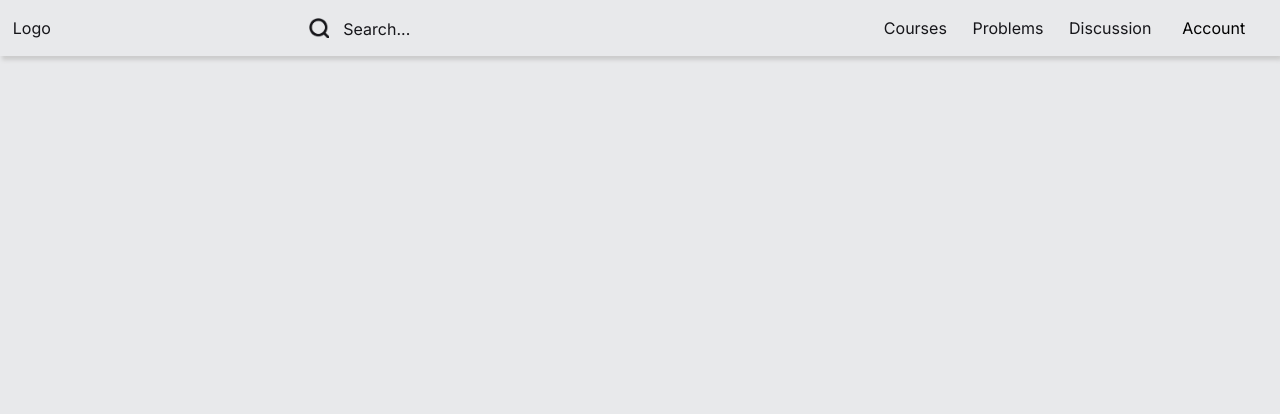
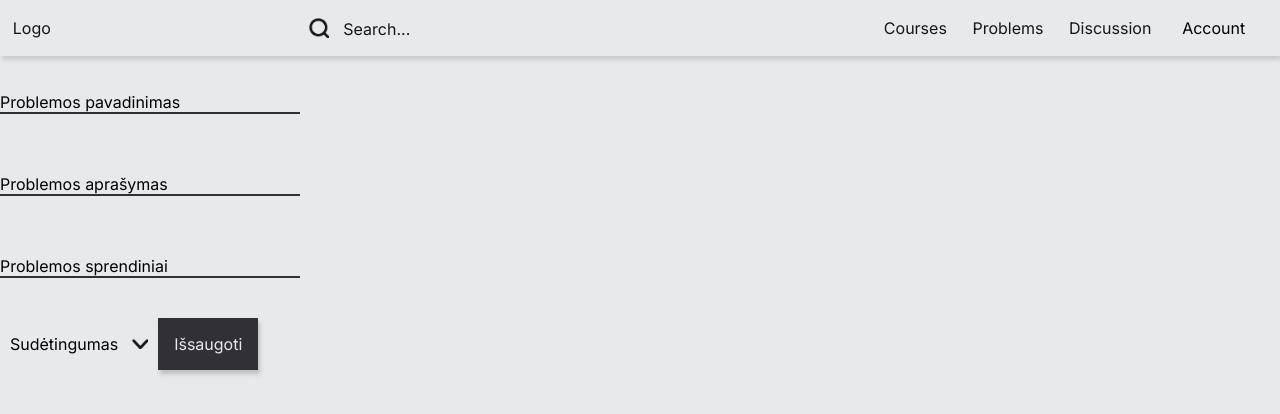
Before and after one commit to Smurfai-org/pvp, a React (Vite) app in the folder frontend/: page /add_problem in a window 1280 px wide. Shown: the top 414 px of the page. Built offline with nearby package versions, Linux system fonts and the light colour scheme.

Commit message:
started work on program CRUD

```diff
--- a/frontend/src/App.jsx
+++ b/frontend/src/App.jsx
@@ -6,6 +6,7 @@ import Navbar from "./components/NavBar";
 import AdminDash from "./pages/adminDash/adminDash";
 import CourseCreate from "./pages/CourseCreate/CourseCreate";
 import ViewCourse from "./pages/ViewCourse/ViewCourse";
+import AddProblem from "./pages/AddProblem/AddProblem";
 
 function App() {
   return (
@@ -18,6 +19,7 @@ function App() {
           <Route path="/admin_dash" element={<AdminDash/>}/>
           <Route path="/create_course" element={<CourseCreate />}/>
           <Route path="/view_course/:id" element={<ViewCourse />}/>
+          <Route path="/add_problem" element={<AddProblem />} />
         </Routes>
       </Router>
   );
--- a/frontend/src/components/Button.jsx
+++ b/frontend/src/components/Button.jsx
@@ -1,11 +1,10 @@
-import "./styles.css";
+import React from 'react'
+import './styles.css'
 
-function Button({ children = "ASDASDASD", extra, onClick }) {
+function Button({children, extra, onClick}) {
   return (
-    <button className={`default-button ${extra || ""}`} onClick={onClick}>
-      {children}
-    </button>
-  );
+        <button onClick={onClick}className={`default-button ${extra || ''}`}>{children}</button>
+  )
 }
 
-export default Button;
+export default Button
--- /dev/null
+++ b/frontend/src/pages/AddProblem/AddProblem.jsx
@@ -0,0 +1,18 @@
+import React from 'react'
+import { TextBox } from '../../components/textBox/TextBox'
+import Dropdown from '../../components/Dropdown'
+import Button from '../../components/Button'
+
+function AddProblem() {
+  return (
+    <>
+        <TextBox text='Problemos pavadinimas'></TextBox>
+        <TextBox text='Problemos aprašymas'></TextBox>
+        <TextBox text='Problemos sprendiniai'></TextBox>
+        <Dropdown options={['Lengvas', 'Sudėtingas', 'Sunkus']} placeholder='Sudėtingumas'></Dropdown>
+        <Button>Išsaugoti</Button>
+    </>
+  )
+}
+
+export default AddProblem
--- a/frontend/src/pages/ViewCourse/ViewCourse.jsx
+++ b/frontend/src/pages/ViewCourse/ViewCourse.jsx
@@ -1,5 +1,6 @@
 import React, { useEffect, useState } from 'react'
-import { useParams } from 'react-router-dom'
+import { useNavigate, useParams } from 'react-router-dom'
+import Button from '../../components/Button';
 
 function ViewCourse() {
     const params = useParams();
@@ -7,6 +8,9 @@ function ViewCourse() {
 
     const [course, setCourse] = useState("");
     const [problems, setProblems] = useState([]);
+    const [noProblems, setNoProblems] = useState(true);
+
+    const navigate = useNavigate();
 
     useEffect(() => {
         const fetchCourse = async () => {
@@ -23,7 +27,7 @@ function ViewCourse() {
                 const res = await req.json();
                 setCourse(res[0]);
             } catch (error) {
-                console.error(error.message);
+                setCourse([]);
             }
         };
 
@@ -39,10 +43,14 @@ function ViewCourse() {
                 }
 
                 const res = await req.json();
-                setProblems(res);
-                console.log(res);
+                if(res.length === 0) {
+                    setNoProblems(true);
+                } else {
+                    setProblems(res);
+                    setNoProblems(false);
+                }
             } catch (error) {
-                console.error(error.message);
+                setProblems([]);
             }
         };
 
@@ -50,11 +58,32 @@ function ViewCourse() {
         fetchProblems();
     }, [id]);
 
+    const handleAddProblem = async () => {
+        // try {
+        //     const req = await fetch(`http://localhost:5000/problems`,
+        //         {
+        //             method: 'POST',
+        //             headers: {'Content-Type': 'application/json'},
+        //             body: {}
+        //         }
+        //     )
+        // } catch (error) {
+        //     console.error(error.message);
+        // }
+        navigate('/add_problem')
+    }
+
   return (
     <div>
         <h2>Kursas: {course.name}</h2>
         <h4>Aprašymas: {course.description}</h4>
-        {problems.map((problem) => (
+        {noProblems ?
+        <>
+            <p>Problemų šis kursas neturi</p>
+            <Button onClick={handleAddProblem}>Pritėti problemą</Button>
+        </>
+        :
+        problems.map((problem) => (
             <div key={problem.id}>
                 <p>{problem.name}</p>
                 <p>{problem.description}</p>
```
Also changed, not shown: frontend/src/pages/AddProblem/AddProblem.css (added).
